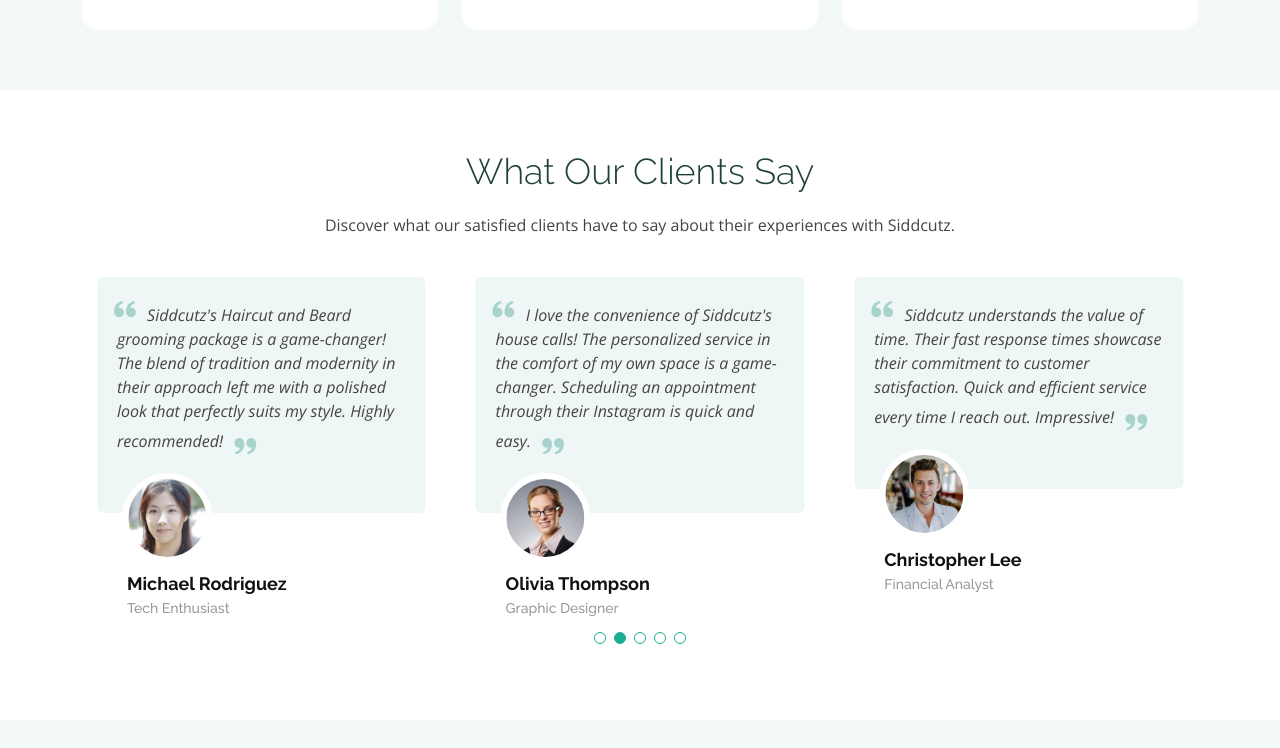
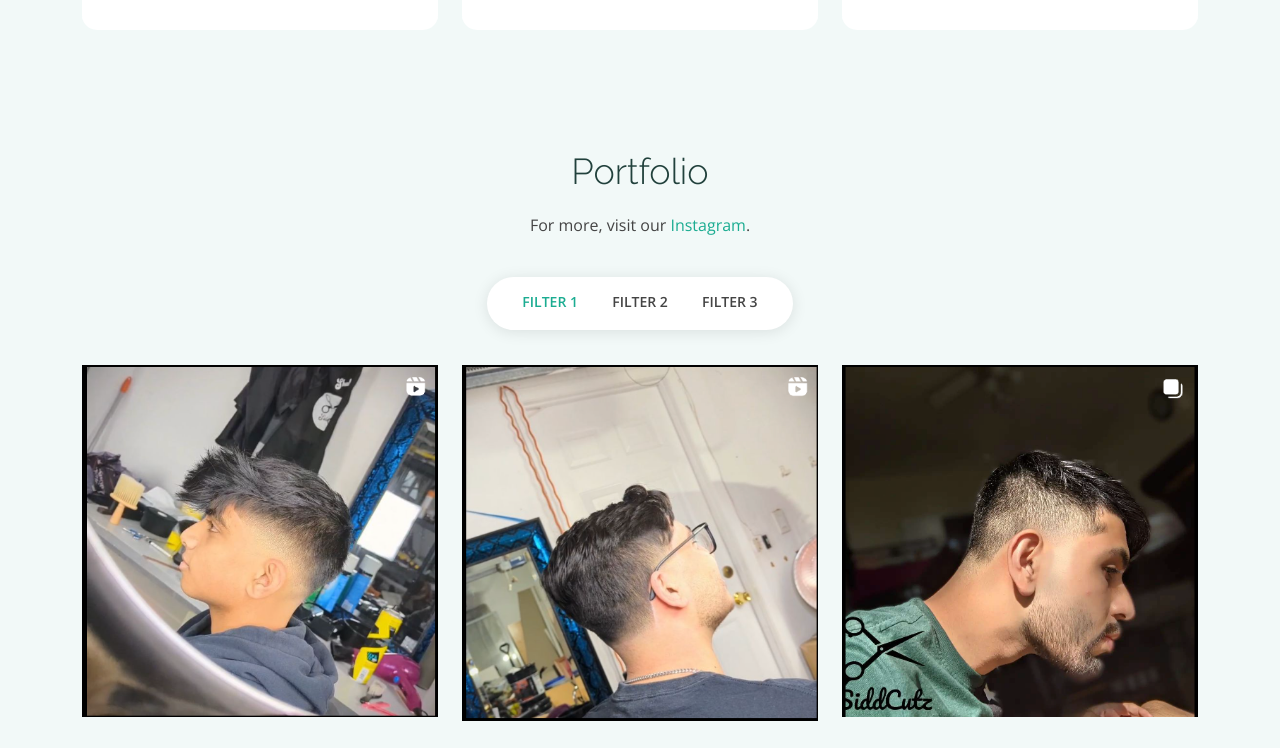
Before and after one commit to displayai/siddcutz, a plain HTML site: page index.html in a window 1280 px wide. Shown: the part 2728-3476 px from the top of the page. Drawn offline with nearby package versions, Linux system fonts and the light colour scheme.

Commit message:
Update index.html

```diff
--- a/index.html
+++ b/index.html
@@ -200,94 +200,6 @@
       </div>
   </section><!-- End Services Section -->
 
-
-
-
-    <!-- ======= Testimonials Section ======= -->
-    <section id="testimonials" class="testimonials">
-      <div class="container">
-
-        <div class="section-title" data-aos="fade-up">
-          <h2>What Our Clients Say</h2>
-          <p>Discover what our satisfied clients have to say about their experiences with Siddcutz.</p>
-        </div>
-
-        <div class="testimonials-slider swiper" data-aos="fade-up" data-aos-delay="100">
-          <div class="swiper-wrapper">
-
-            <div class="swiper-slide">
-              <div class="testimonial-item">
-                <p>
-                  <i class="bx bxs-quote-alt-left quote-icon-left"></i>
-                  The haircut I received at Siddcutz was beyond my expectations. The attention to detail and precision in every snip truly reflects the skill and dedication of their barbers. I'm a satisfied customer!
-                  <i class="bx bxs-quote-alt-right quote-icon-right"></i>
-                </p>
-                <img src="assets/img/testimonials/testimonials-1.jpg" class="testimonial-img" alt="">
-                <h3>Emma Johnson</h3>
-                <h4>Marketing Professional</h4>
-              </div>
-            </div><!-- End testimonial item -->
-
-            <div class="swiper-slide">
-              <div class="testimonial-item">
-                <p>
-                  <i class="bx bxs-quote-alt-left quote-icon-left"></i>
-                  Siddcutz's Haircut and Beard grooming package is a game-changer! The blend of tradition and modernity in their approach left me with a polished look that perfectly suits my style. Highly recommended!
-                  <i class="bx bxs-quote-alt-right quote-icon-right"></i>
-                </p>
-                <img src="assets/img/testimonials/testimonials-2.jpg" class="testimonial-img" alt="">
-                <h3>Michael Rodriguez</h3>
-                <h4>Tech Enthusiast</h4>
-              </div>
-            </div><!-- End testimonial item -->
-
-            <div class="swiper-slide">
-              <div class="testimonial-item">
-                <p>
-                  <i class="bx bxs-quote-alt-left quote-icon-left"></i>
-                  I love the convenience of Siddcutz's house calls! The personalized service in the comfort of my own space is a game-changer. Scheduling an appointment through their Instagram is quick and easy.
-                  <i class="bx bxs-quote-alt-right quote-icon-right"></i>
-                </p>
-                <img src="assets/img/testimonials/testimonials-3.jpg" class="testimonial-img" alt="">
-                <h3>Olivia Thompson</h3>
-                <h4>Graphic Designer</h4>
-              </div>
-            </div><!-- End testimonial item -->
-
-            <div class="swiper-slide">
-              <div class="testimonial-item">
-                <p>
-                  <i class="bx bxs-quote-alt-left quote-icon-left"></i>
-                  Siddcutz understands the value of time. Their fast response times showcase their commitment to customer satisfaction. Quick and efficient service every time I reach out. Impressive!
-                  <i class="bx bxs-quote-alt-right quote-icon-right"></i>
-                </p>
-                <img src="assets/img/testimonials/testimonials-4.jpg" class="testimonial-img" alt="">
-                <h3>Christopher Lee</h3>
-                <h4>Financial Analyst</h4>
-              </div>
-            </div><!-- End testimonial item -->
-
-            <div class="swiper-slide">
-              <div class="testimonial-item">
-                <p>
-                  <i class="bx bxs-quote-alt-left quote-icon-left"></i>
-                  Siddcutz is my go-to for grooming needs. The skilled barbers, attention to detail, and friendly atmosphere make each visit a pleasant experience. I wouldn't trust my haircut with anyone else!
-                  <i class="bx bxs-quote-alt-right quote-icon-right"></i>
-                </p>
-                <img src="assets/img/testimonials/testimonials-5.jpg" class="testimonial-img" alt="">
-                <h3>Amanda Turner</h3>
-                <h4>Business Owner</h4>
-              </div>
-            </div><!-- End testimonial item -->
-
-          </div>
-          <div class="swiper-pagination"></div>
-        </div>
-
-      </div>
-    </section>
-
-      <!-- End Testimonials Section -->
 
 
 
@@ -658,7 +570,6 @@
               <li><i class="bx bx-chevron-right"></i> <a href="#card">Contact</a></li>
               <li><i class="bx bx-chevron-right"></i> <a href="#services">Services</a></li>
               <li><i class="bx bx-chevron-right"></i> <a href="#portfolio">Portfolio</a></li>
-              <li><i class="bx bx-chevron-right"></i> <a href="#testimonials">Testimonials</a></li>
               <li><i class="bx bx-chevron-right"></i> <a href="#faq">FAQ</a></li>
             </ul>
           </div>
```
